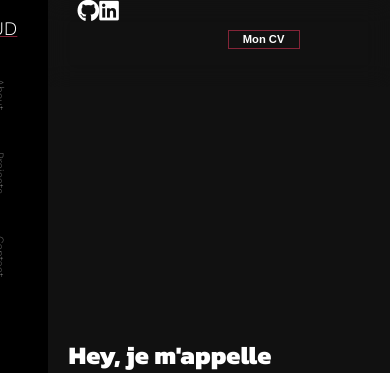
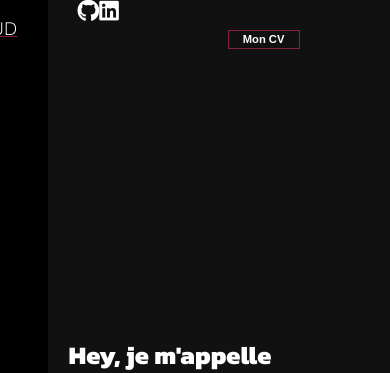
Before and after one commit to DannyUprajay/portfolio, a React (Vite) app: page / in a window 390 px wide. Shown: the top 373 px of the page. Built offline with nearby package versions, Linux system fonts and the light colour scheme; a web font is replaced by a local one.

Commit message:
deploy and over

```diff
--- a/src/App.css
+++ b/src/App.css
@@ -1,4 +1,5 @@
 @import url('https://fonts.googleapis.com/css2?family=Nunito+Sans:opsz,wght@6..12,300&display=swap');
+
 @import url('https://fonts.googleapis.com/css2?family=Kanit:wght@800&family=Mochiy+Pop+P+One&display=swap');
 
 @import url('https://fonts.googleapis.com/css2?family=Work+Sans:wght@300&display=swap');
@@ -469,7 +470,7 @@ form {
 
     .navbar-nav li {
         position: relative;
-        left: 40px;
+        left: 50px;
         /*margin-left: 20px;*/
     }
 
@@ -514,7 +515,7 @@ form {
 
     .navbar-nav li {
         position: relative;
-        left: 40px;
+        left: 60px;
         /*margin-left: 20px;*/
     }
 
@@ -737,7 +738,7 @@ form {
 
     .navbar-nav li {
         position: relative;
-        left: 30px;
+        left: 50px;
     }
 
     #contact h2:last-child {
@@ -1052,7 +1053,7 @@ form {
 
     .navbar-nav li {
         position: relative;
-        left: 15px;
+        left: -30px;
         /*margin-left: 20px;*/
     }
     header{
@@ -1092,20 +1093,20 @@ display: none;
         left: -10px;
     }
     .projet .card {
-        width: 250px;
+        width: 270px;
     }
 
     .projet .card h3{
         position: relative;
-        bottom: 20px;
+        bottom: 40px;
         font-size: 0.6rem;
 
     }
     .projet .card a{
         position: relative;
-        font-size: 0.5rem;
+        font-size: 0.4rem;
 
-        bottom: 30px;
+        bottom: 40px;
     }
 
     .projet .card:last-child h6{
--- a/src/Home.jsx
+++ b/src/Home.jsx
@@ -349,7 +349,7 @@ const Home = () => {
                                         </h6>
 
                                         <p className="block mb-8 text_projet ">
-                                            Lové NFT est une application web qui permet de des NFT et bien plus encore
+                                            Lové NFT est une application web qui permet de consulter et créer des NFT.
                                         </p>
 
                                         <div className={'mb-5 flex justify-around'}>
@@ -370,7 +370,7 @@ const Home = () => {
                                                className={"me-4 font-bold"}>Code <small>(Front)</small> <br/></a>
 
 
-                                            <a className={'font-bold'} href="#">Live démo</a>
+                                            <a className={'font-bold'} href="https://nft.danny-webdev.fr/"  target="_blank" rel="noopener noreferrer">Live démo</a>
 
                                         </div>
                                     </div>
@@ -394,7 +394,7 @@ const Home = () => {
                                             MMA PULSE
                                         </h6>
                                         <p className="block mb-8 text_projet">
-                                            MMA PULSE est un site pour explorer le club, ses sports et plus encore
+                                            MMA PULSE est un site pour explorer le club, ses sports avec un formulaire de contact
                                         </p>
                                         <div className={'mb-5 flex justify-around'}>
                                             <h3>Symfony <i
@@ -405,7 +405,7 @@ const Home = () => {
                                         <div>
                                             <a href="https://github.com/DannyUprajay/Projet-stage" target="_blank"
                                                rel="noopener noreferrer" className={"me-4 font-bold"}>Code</a>
-                                            <a href="#" className={'font-bold'}>Live démo</a>
+                                            <a href="https://mma.danny-webdev.site/" target="_blank" rel="noopener noreferrer" className={'font-bold'}>Live démo</a>
                                         </div>
                                     </div>
                                 </div>
```
